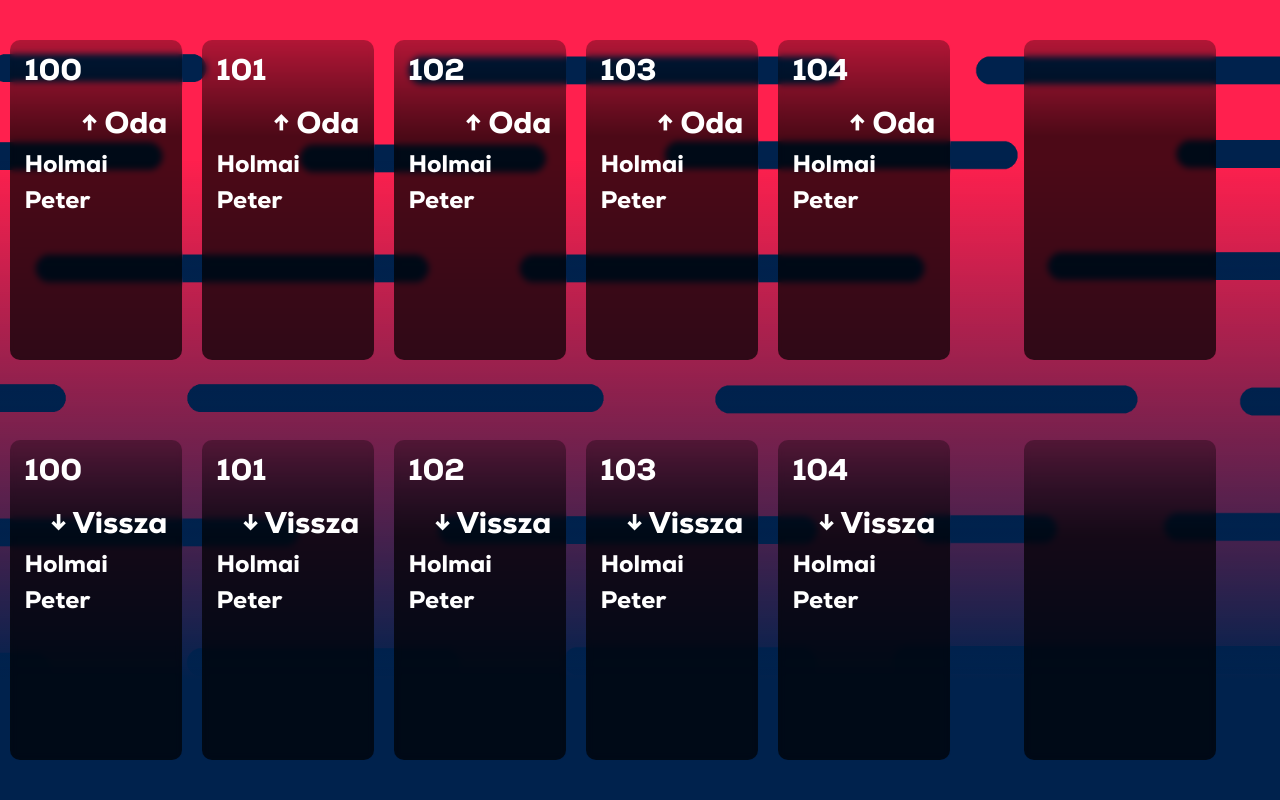
After one commit to tibi590/school, a PHP site: page /pacek.php in a window 1280 px wide. The commit adds this page. Run offline with PHP 8.4, Linux system fonts and the light colour scheme; data comes from the database, SQL or seed files in the repository; both versions use the stored data as it was after the commit.

Commit message:
not good yet

```diff
--- a/css/style.css
+++ b/css/style.css
@@ -8,18 +8,15 @@ body {
     background-color: rgb(255, 32, 78);
 
     /* Background image */
-    background-image: url("pictures/page_bg.png");
+    background-image: url("../pictures/page_bg.png");
     background-repeat: no-repeat;
     background-attachment: fixed;
     background-size: 110%;
     background-position-x: 40%;
 
-    /* Background image blur */
-    backdrop-filter: blur(0px);
-
     /* Background image animation */
     animation-name: bg_move;
-    animation-duration: 2s;
+    animation-duration: 10s;
     animation-iteration-count: infinite;
 }
 
@@ -28,6 +25,28 @@ body {
   0% {background-position-x: 40%;}
   50% {background-position-x: 60%;}
   100% {background-position-x: 40%;}
+}
+
+@font-face {
+    font-family: nexa;
+    src: url("../fonts/Nexa-Heavy.ttf");
+}
+
+h1 {
+    color: white;
+    font-size: 30px;
+    font-weight: bold;
+    font-family: nexa;
+    margin: 15px;
+    margin-top: 7px;
+    margin-bottom: 0px;
+}
+
+h2 {
+    color: white;
+    font-family: nexa;
+    margin: 15px;
+    margin-top: 0px;
 }
 
 .container {
@@ -42,17 +61,53 @@ body {
 
     /* Setting grid placements */
     display: grid;
-    grid-template-columns: 1fr 1fr 1fr;
+    grid-template-columns: 1fr 1fr 1fr 1fr;
     grid-template-rows: 1fr;
 }
 
 .route_container {
     /* Setting container to take up 2/3 (left) of the screen */
     display: grid;
-    grid-column: 1 / span 2;
+    grid-column: 1 / span 3;
+    display: flex;
+    flex-wrap: wrap;
 }
 
 .information_container {
     /* Setting container to take up 1/3 (right) of the screen */
-    grid-column: 3;
+    grid-column: 4;
+    display: flex;
+    flex-direction: column;
 }
+
+.route {
+    width: 18%;
+    height: 40%;
+    background: linear-gradient(to top, rgba(0, 0, 0, 0.7) 70%, rgba(0, 0, 0, 0.3));
+    backdrop-filter: blur(3px);
+    border-radius: 10px;
+    margin: auto;
+}
+
+.information {
+    width: 60%;
+    height: 40%;
+    background: linear-gradient(to top, rgba(0, 0, 0, 0.7) 70%, rgba(0, 0, 0, 0.3));
+    backdrop-filter: blur(3px);
+    border-radius: 10px;
+    margin: auto;
+    overflow: hidden;
+}
+
+.route_number {
+    float: left;
+}
+
+.route_direction {
+    float: right;
+}
+
+.head {
+    width: 100%;
+    height: 50px;
+}
--- /dev/null
+++ b/pacek.php
@@ -0,0 +1,120 @@
+<!DOCTYPE html>
+<html lang="hu">
+    <head>
+        <meta charset="UTF-8">
+        <meta name="viewport" content="width=device-width, initial-scale=1">
+        <link href="css/style.css" rel="stylesheet">
+        <title>Buses</title>
+    </head>
+    <body>
+        <div class="container">
+            <div class="route_container">
+                <?php
+                    $host = "localhost";
+                    $user = "root";
+                    $pass = "admin";
+                    $db_name = "buses";
+
+                    $conn = new mysqli($host, $user, $pass, $db_name);
+
+                    $sql = "
+                        SELECT
+                            routes.routeNumber,
+                            routes.firstDeparture,
+                            routes.lastDeparture,
+                            routes.cycle,
+                            routes.isGoingUp,
+                            routegroups.minuteToNextStop,
+                            drivers.fullName,
+                            stops.stopName
+                        FROM
+                            drivers INNER JOIN assingments
+                              on assingments.driverId = drivers.id
+                            INNER JOIN routes
+                              on assingments.routeId = routes.id
+                            INNER JOIN routegroups
+                              on routegroups.routeId = routes.id
+                            INNER JOIN stops
+                              on routegroups.stopID = stops.id;";
+
+                    $res = $conn->query($sql);
+
+                    if ($res->num_rows > 0) {
+                        while($row = $res->fetch_assoc()) {
+                            $routeNumber = $row['routeNumber'];
+                            $firstDeparture = $row['firstDeparture'];
+                            $lastDeparture = $row['lastDeparture'];
+                            $cycle = $row['cycle'];
+                            $isGoingUp = $row['isGoingUp'];
+                            $minuteToNextStop = $row['minuteToNextStop'];
+                            $driverName = $row['fullName'];
+                            $stopname = $row['fullName'];
+                        }
+                    } else {
+                        echo "0 results";
+                    }
+                    $conn->close();
+                ?>
+
+                <div class="route">
+                    <div class="head">
+                        <h1 class="route_number">100</h1>
+                        <h1 class="route_direction">↑ Oda</h1>
+                    </div>
+                    <h2>Holmai Peter</h2>
+                </div>
+                <div class="route">
+                    <h1 class="route_number">101</h1>
+                    <h1 class="route_direction">↑ Oda</h1>
+                    <h2>Holmai Peter</h2>
+                </div>
+                <div class="route">
+                    <h1 class="route_number">102</h1>
+                    <h1 class="route_direction">↑ Oda</h1>
+                    <h2>Holmai Peter</h2>
+                </div>
+                <div class="route">
+                    <h1 class="route_number">103</h1>
+                    <h1 class="route_direction">↑ Oda</h1>
+                    <h2>Holmai Peter</h2>
+                </div>
+                <div class="route">
+                    <h1 class="route_number">104</h1>
+                    <h1 class="route_direction">↑ Oda</h1>
+                    <h2>Holmai Peter</h2>
+                </div>
+
+                <div class="route">
+                    <h1 class="route_number">100</h1>
+                    <h1 class="route_direction">↓ Vissza</h1>
+                    <h2>Holmai Peter</h2>
+                </div>
+                <div class="route">
+                    <h1 class="route_number">101</h1>
+                    <h1 class="route_direction">↓ Vissza</h1>
+                    <h2>Holmai Peter</h2>
+                </div>
+                <div class="route">
+                    <h1 class="route_number">102</h1>
+                    <h1 class="route_direction">↓ Vissza</h1>
+                    <h2>Holmai Peter</h2>
+                </div>
+                <div class="route">
+                    <h1 class="route_number">103</h1>
+                    <h1 class="route_direction">↓ Vissza</h1>
+                    <h2>Holmai Peter</h2>
+                </div>
+                <div class="route">
+                    <h1 class="route_number">104</h1>
+                    <h1 class="route_direction">↓ Vissza</h1>
+                    <h2>Holmai Peter</h2>
+                </div>
+            </div>
+
+            <div class="information_container">
+                <div class="information"></div>
+                <div class="information"></div>
+            </div>
+        </div>
+    </body>
+</html>
--- a/sql/query.sql
+++ b/sql/query.sql
@@ -3,10 +3,11 @@ SELECT
     routes.firstDeparture,
     routes.lastDeparture,
     routes.cycle as 'cycle',
+    routes.isGoingUp,
     drivers.fullName,
-    drivers.licenseplate,
+    drivers.licensePlate,
     stops.stopName,
-    routegroups.minutetonextstop
+    routegroups.minuteToNextStop
 FROM
     assingments INNER JOIN drivers
       ON assingments.driverId = drivers.id
```
Also changed, not shown: index.html (deleted, +0 -20 lines), sql/main.sql (+14 -13 lines), sql/pacek_route.sql (added, +18 -0 lines), fonts/Nexa-ExtraLight.ttf (added), fonts/Nexa-Heavy.ttf (added), index.php (renamed from backup.php).
